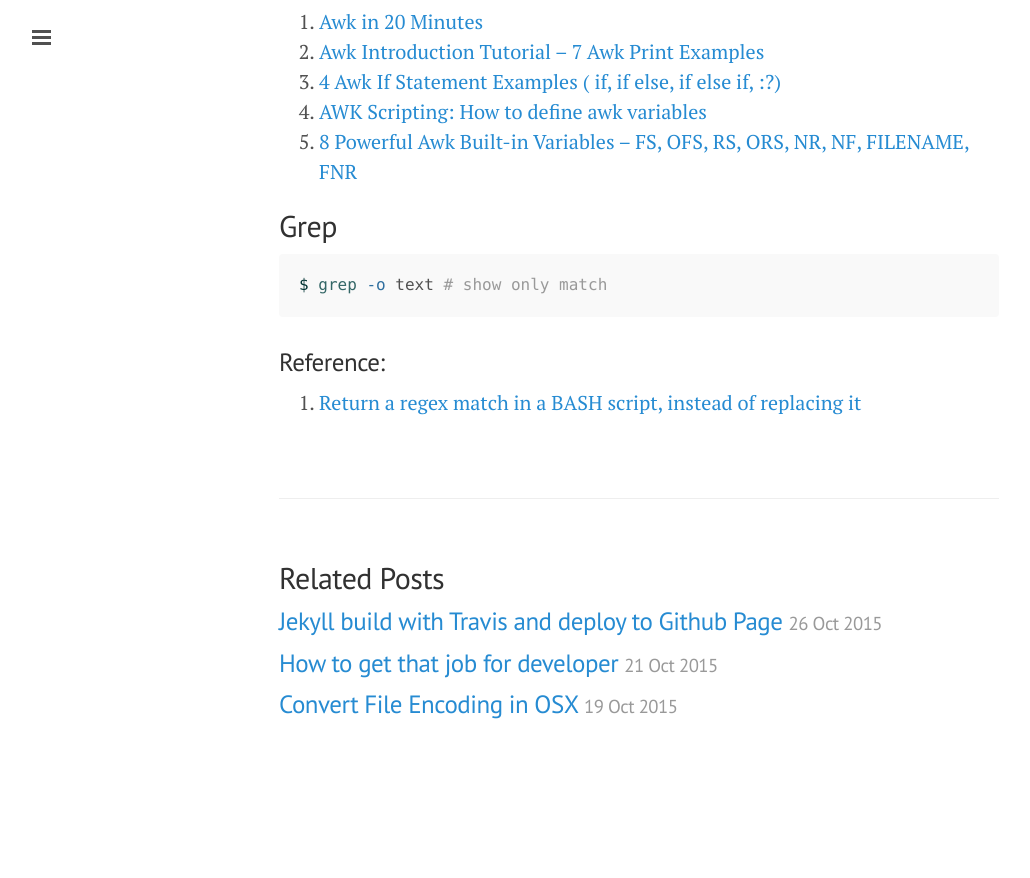
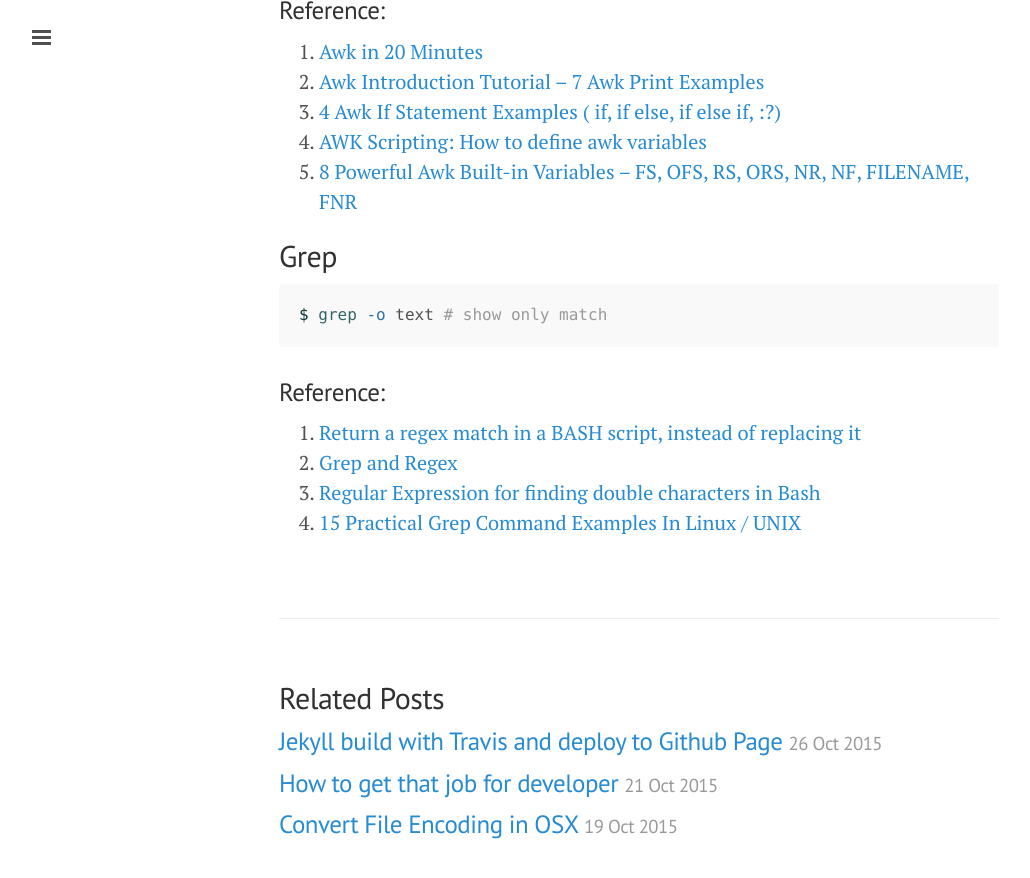
Before and after one commit to ibotdotout/ibotdotout.github.io, a Jekyll site: the page built from _posts/2015-10-17-text-processing.md, in a window 1280 px wide and 900 px high, scrolled down 2849 px. Shown: the top 878 px of the window, without its empty margins (1-1031 px from the left). Built offline with Jekyll 4.4.1, drawn with Linux system fonts in a browser that asks for light colours; nearby versions of some CDN libraries; Markdown is read by kramdown in place of the engine named in the settings; before the commit the page ends 3629 px from its top, so only the background shows below that; some of the changed text lies outside the part shown.

Commit message:
Update tproc

```diff
--- a/_posts/2015-10-17-text-processing.md
+++ b/_posts/2015-10-17-text-processing.md
@@ -66,6 +66,7 @@ hello dog meow meow dog dog dog love dog
 5. [Add Character to the Beginning or to the End of Each Line using AWK and SED](http://www.shellhacks.com/en/Add-Character-to-the-Beginning-or-to-the-End-of-Each-Line-using-AWK-and-SED)
 6. [sed, a stream editor](https://www.gnu.org/software/sed/manual/sed.html)
 7. [Sed & Awk Book](http://docstore.mik.ua/orelly/unix/sedawk/index.htm)
+8. [Overview of Regular Expression Syntax](https://www.gnu.org/software/sed/manual/html_node/Regular-Expressions.html)
 
 ## Awk
 
@@ -130,3 +131,6 @@ $ grep -o text # show only match
 
 ### Reference:
 1. [Return a regex match in a BASH script, instead of replacing it](http://stackoverflow.com/a/1898578)
+2. [Grep and Regex](http://www.robelle.com/smugbook/regexpr.html)
+3. [Regular Expression for finding double characters in Bash](http://unix.stackexchange.com/questions/70933/regular-expression-for-finding-double-characters-in-bash)
+4. [15 Practical Grep Command Examples In Linux / UNIX](http://www.thegeekstuff.com/2009/03/15-practical-unix-grep-command-examples/)
```
